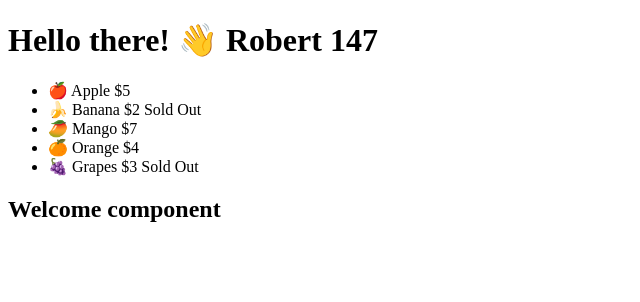
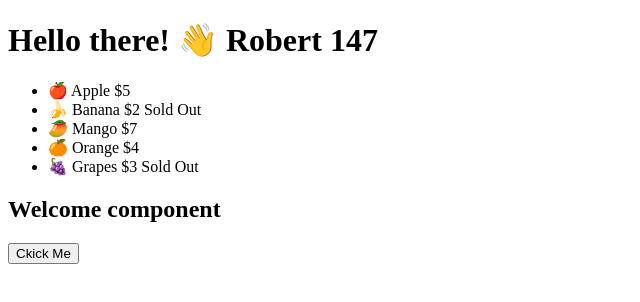
Before and after one commit to wagareavadhut18/react-20-project, a React (Vite) app: page / in a window 1280 px wide. Shown: the top 302 px of the page, without its empty margins (0-640 px from the left). Built offline with nearby package versions, Linux system fonts and the light colour scheme.

Commit message:
event handling in react

```diff
--- a/src/components/Welcome.jsx
+++ b/src/components/Welcome.jsx
@@ -1,7 +1,11 @@
 export default function Welcome() {
+  function handleClick() {
+    console.log("handle clicked");
+  }
   return (
     <div>
       <h2>Welcome component</h2>
+      <button onClick={handleClick}>Ckick Me</button>
     </div>
   );
 }
```
